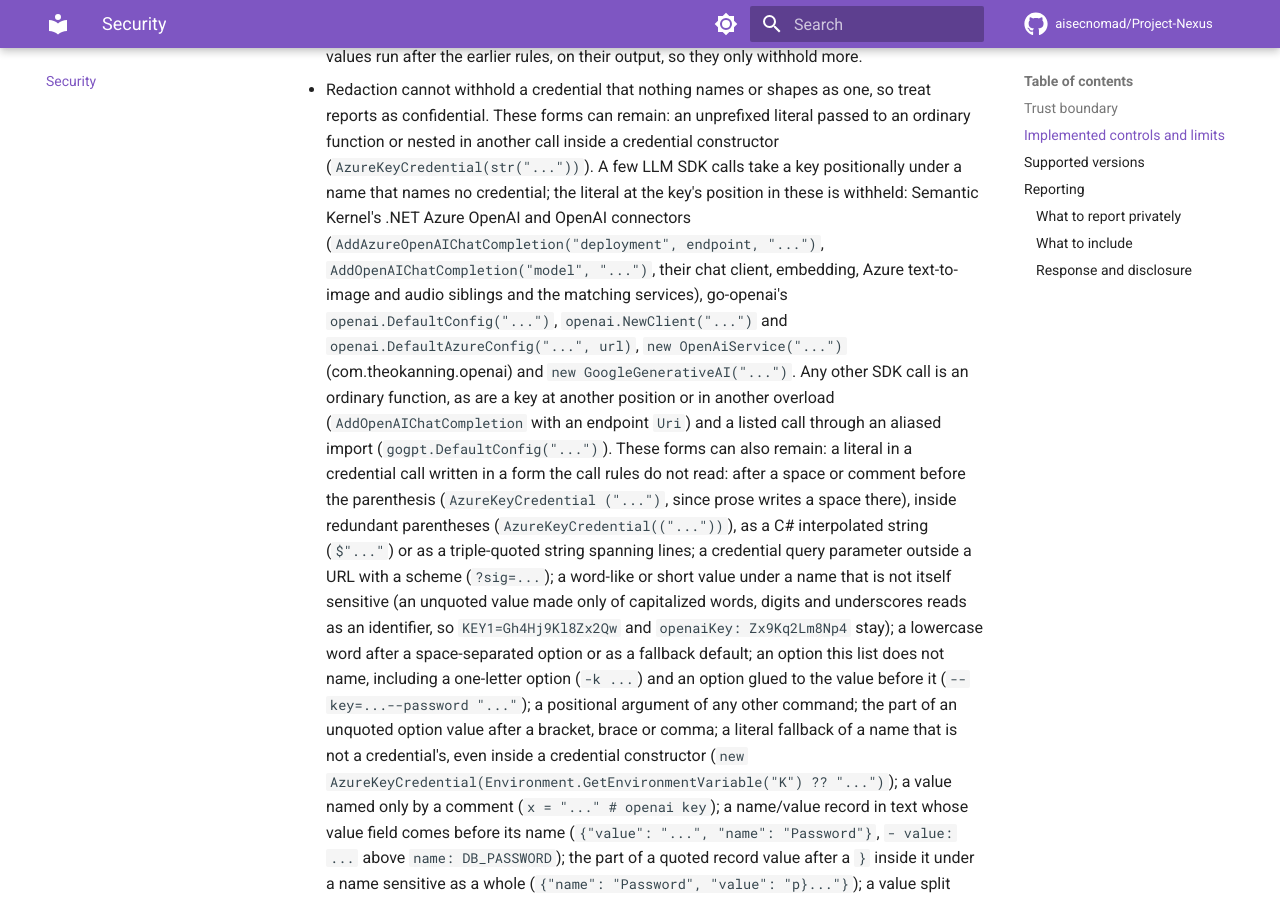
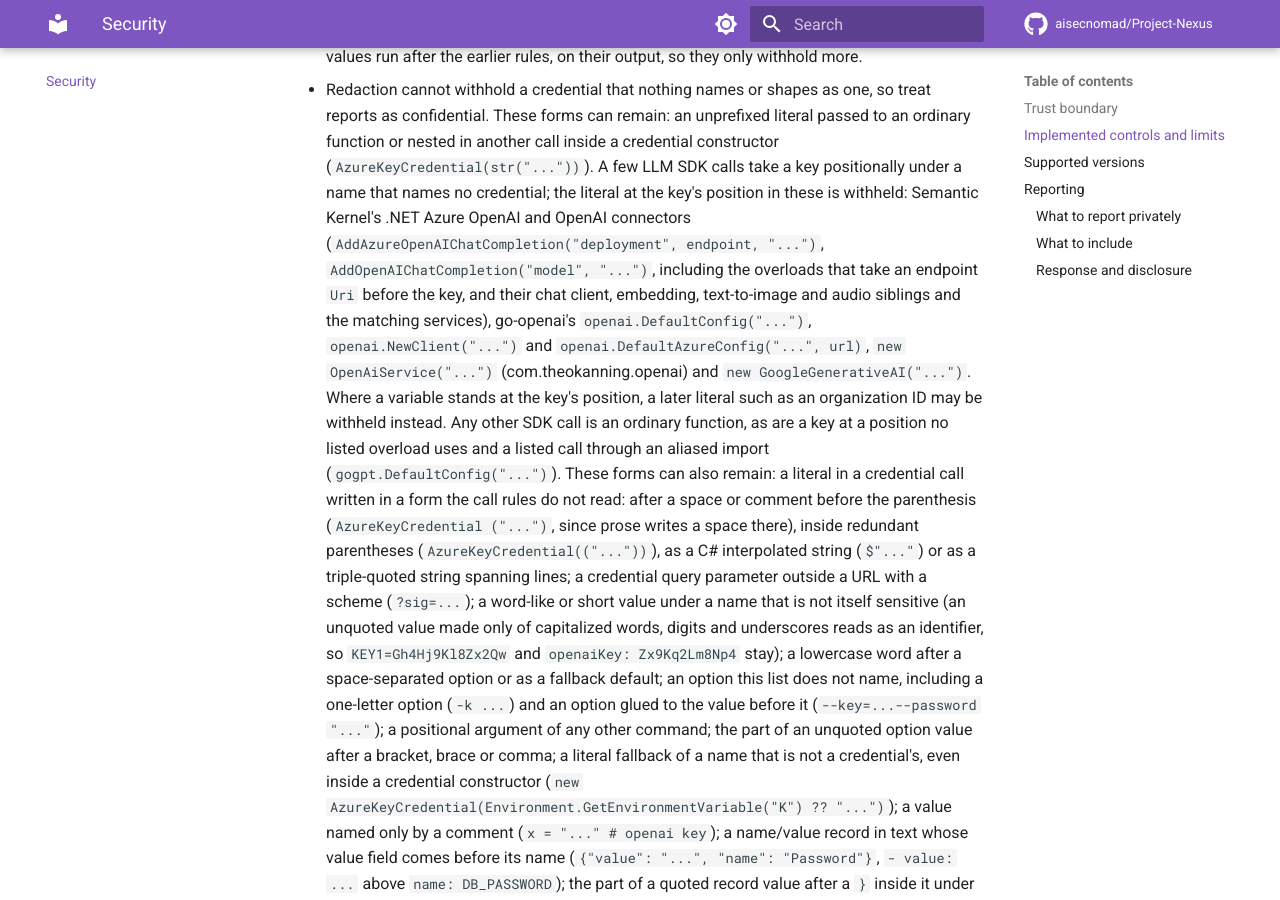
Before and after one commit to aisecnomad/Project-Nexus, an MkDocs documentation site: the page built from docs/security.md, in a window 1280 px wide and 900 px high, scrolled down 3429 px. Built offline with MkDocs 1.6.1 and Material for MkDocs 9.7.7, drawn with Linux system fonts in a browser that asks for light colours; comment, search, counter and statistics services are not loaded.

Commit message:
Describe the SDK key positions SECURITY.md now covers
The redaction-gap list still named the endpoint-Uri overloads of the
OpenAI connectors as a gap and limited text-to-image to Azure. Both are
withheld now; say so, and note the over-redaction of a later literal when
a variable stands at the key's position.

Co-Authored-By: Claude Opus 5.5 <noreply@anthropic.com>
Claude-Session: https://claude.ai/code/session_01MgqwgJ3mZY4AfBY9zQH3vZ
Signed-off-by: Claude <noreply@anthropic.com>

```diff
--- a/SECURITY.md
+++ b/SECURITY.md
@@ -152,14 +152,16 @@ Use dedicated read-only audit credentials and narrowly scoped inventory approval
   literal at the key's position in these is withheld: Semantic Kernel's .NET
   Azure OpenAI and OpenAI connectors
   (`AddAzureOpenAIChatCompletion("deployment", endpoint, "...")`,
-  `AddOpenAIChatCompletion("model", "...")`, their chat client, embedding,
-  Azure text-to-image and audio siblings and the matching services),
-  go-openai's `openai.DefaultConfig("...")`, `openai.NewClient("...")` and
+  `AddOpenAIChatCompletion("model", "...")`, including the overloads that
+  take an endpoint `Uri` before the key, and their chat client, embedding,
+  text-to-image and audio siblings and the matching services), go-openai's
+  `openai.DefaultConfig("...")`, `openai.NewClient("...")` and
   `openai.DefaultAzureConfig("...", url)`, `new OpenAiService("...")`
-  (com.theokanning.openai) and `new GoogleGenerativeAI("...")`. Any other
-  SDK call is an ordinary function, as are a key at another position or in
-  another overload (`AddOpenAIChatCompletion` with an endpoint `Uri`) and a
-  listed call through an aliased import (`gogpt.DefaultConfig("...")`).
+  (com.theokanning.openai) and `new GoogleGenerativeAI("...")`. Where a
+  variable stands at the key's position, a later literal such as an
+  organization ID may be withheld instead. Any other SDK call is an ordinary
+  function, as are a key at a position no listed overload uses and a listed
+  call through an aliased import (`gogpt.DefaultConfig("...")`).
   These forms can also remain: a literal in a
   credential call written in a form the call rules do not read: after a space
   or comment before the parenthesis (`AzureKeyCredential ("...")`, since
```
